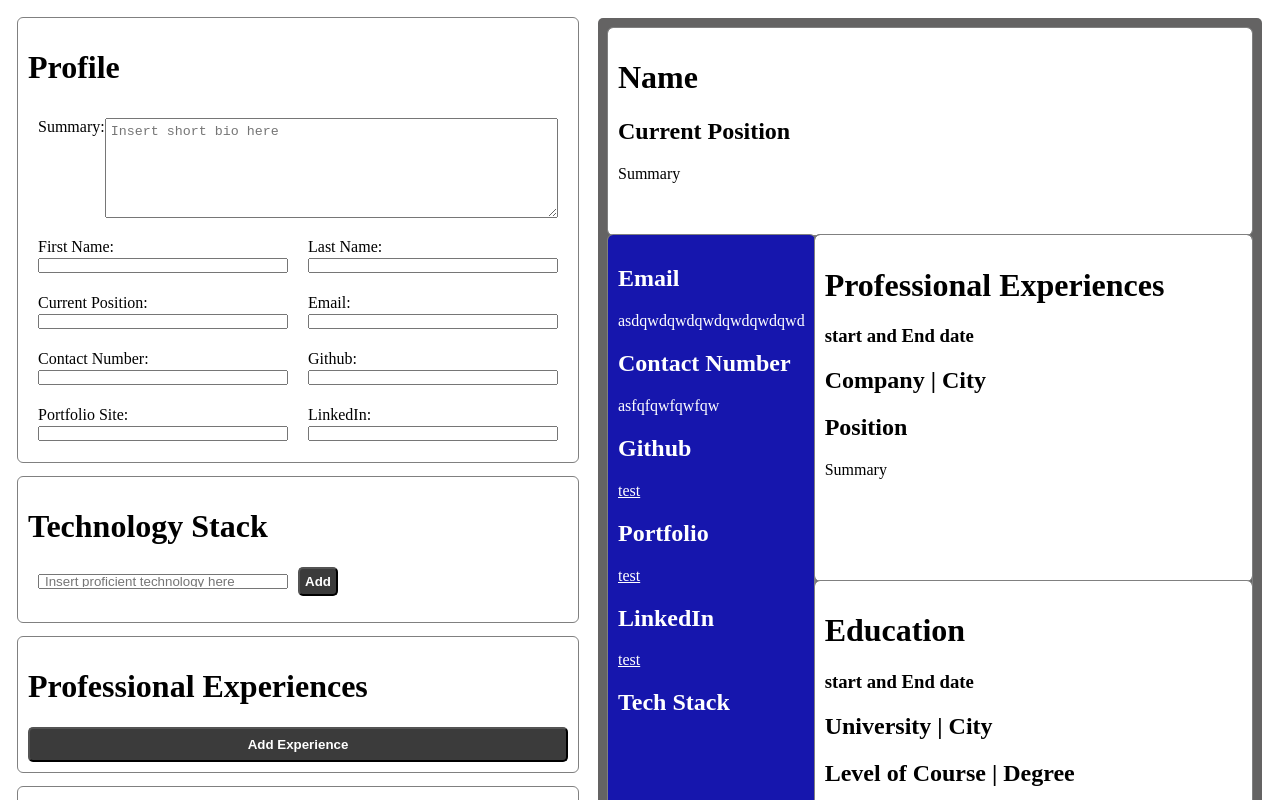
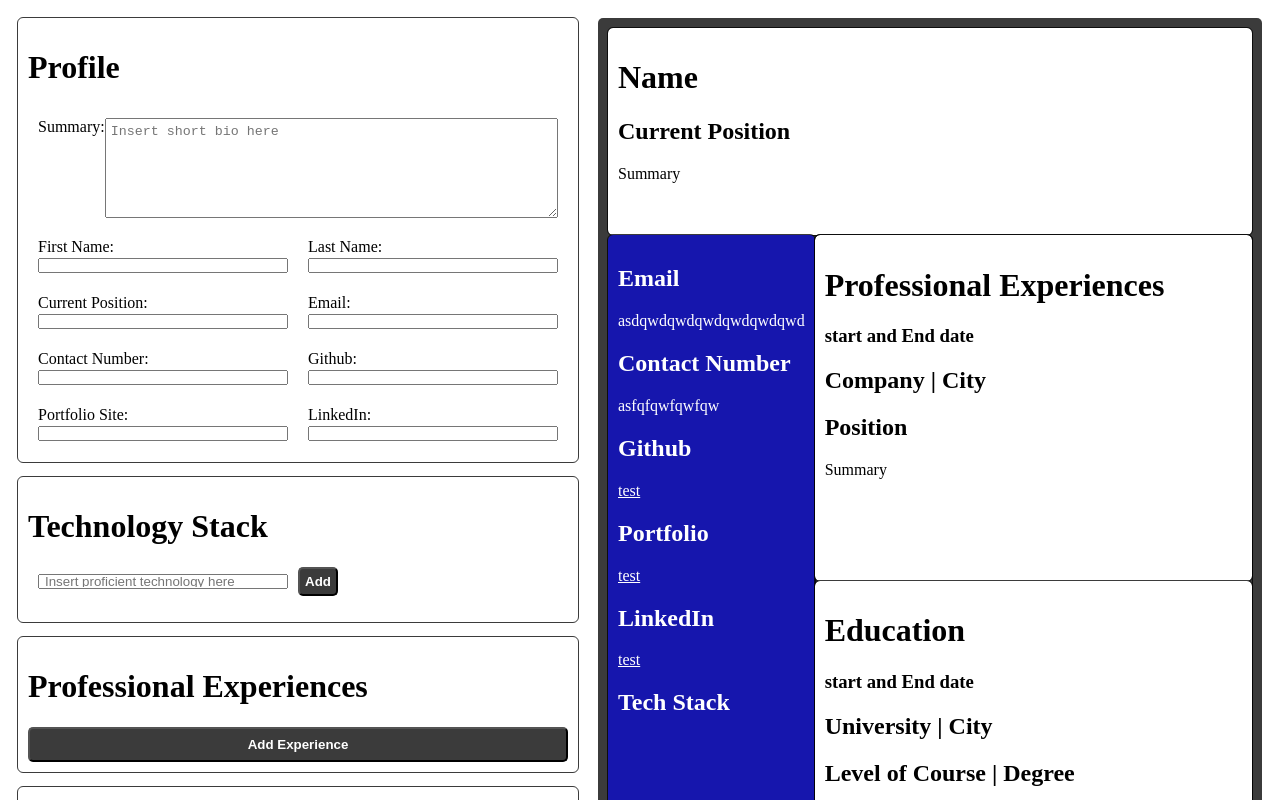
Before and after one commit to Stalloyde/cv-project, a React (Create React App) app: page / in a window 1280 px wide. Shown: the top 800 px of the page. Built offline with nearby package versions, Linux system fonts and the light colour scheme.

Commit message:
Change outline colour

```diff
--- a/src/Components/form.css
+++ b/src/Components/form.css
@@ -5,7 +5,7 @@
 :root {
   --main-display: grid;
   --main-padding: 10px;
-  --main-outline: 1px solid gray;
+  --main-outline: 1px solid rgba(0, 0, 0, 0.767);
   --main-border-radius: 5px;
   --main-margin-bottom: 15px;
 }
--- a/src/Components/preview.css
+++ b/src/Components/preview.css
@@ -5,14 +5,14 @@
 :root {
   --main-display: grid;
   --main-padding: 10px;
-  --main-outline: 1px solid gray;
+  --main-outline: 1px solid rgba(0, 0, 0, 0.767);
   --main-border-radius: 5px;
   --main-margin-bottom: 15px;
 }
 
 .preview-main-container {
   display: grid;
-  background-color: rgba(22, 21, 21, 0.664);
+  background-color: rgba(0, 0, 0, 0.767);
   margin: 10px;
   grid-template-rows: 0.3fr 1fr;
 }
```
